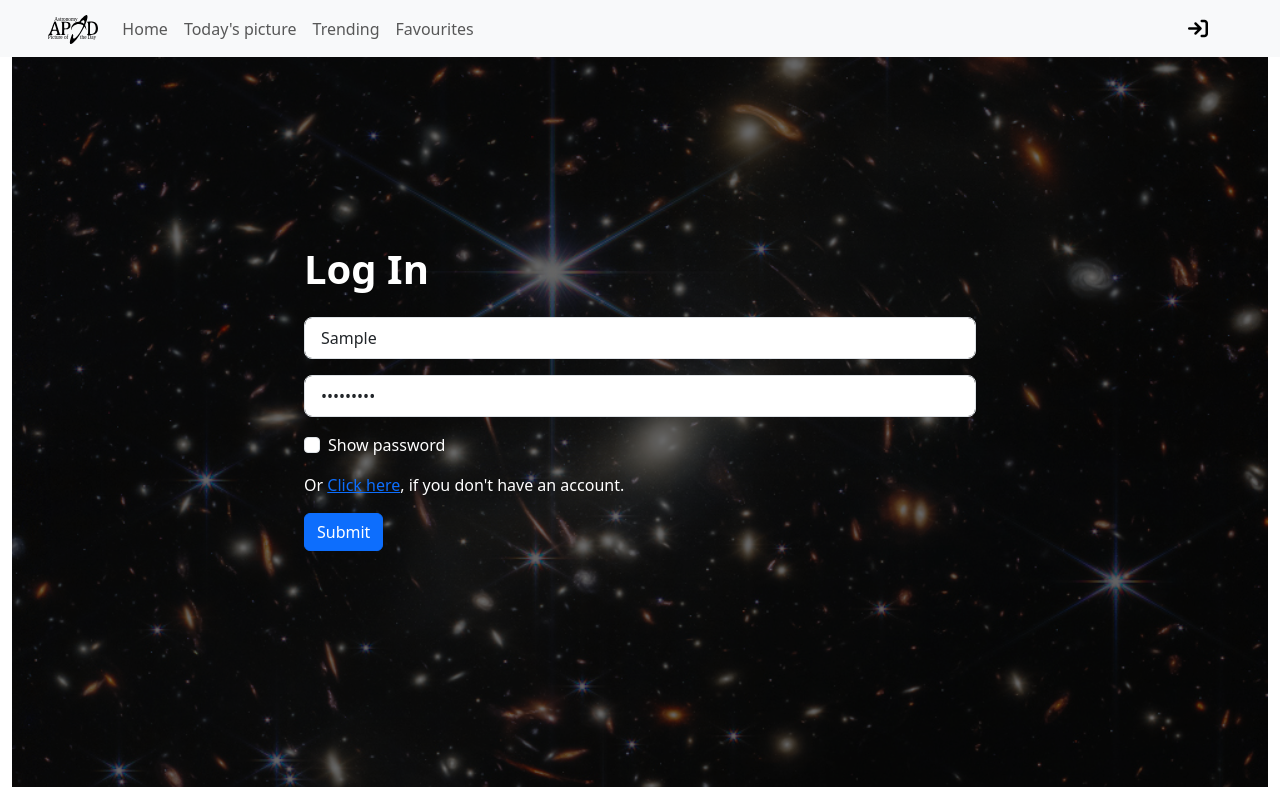
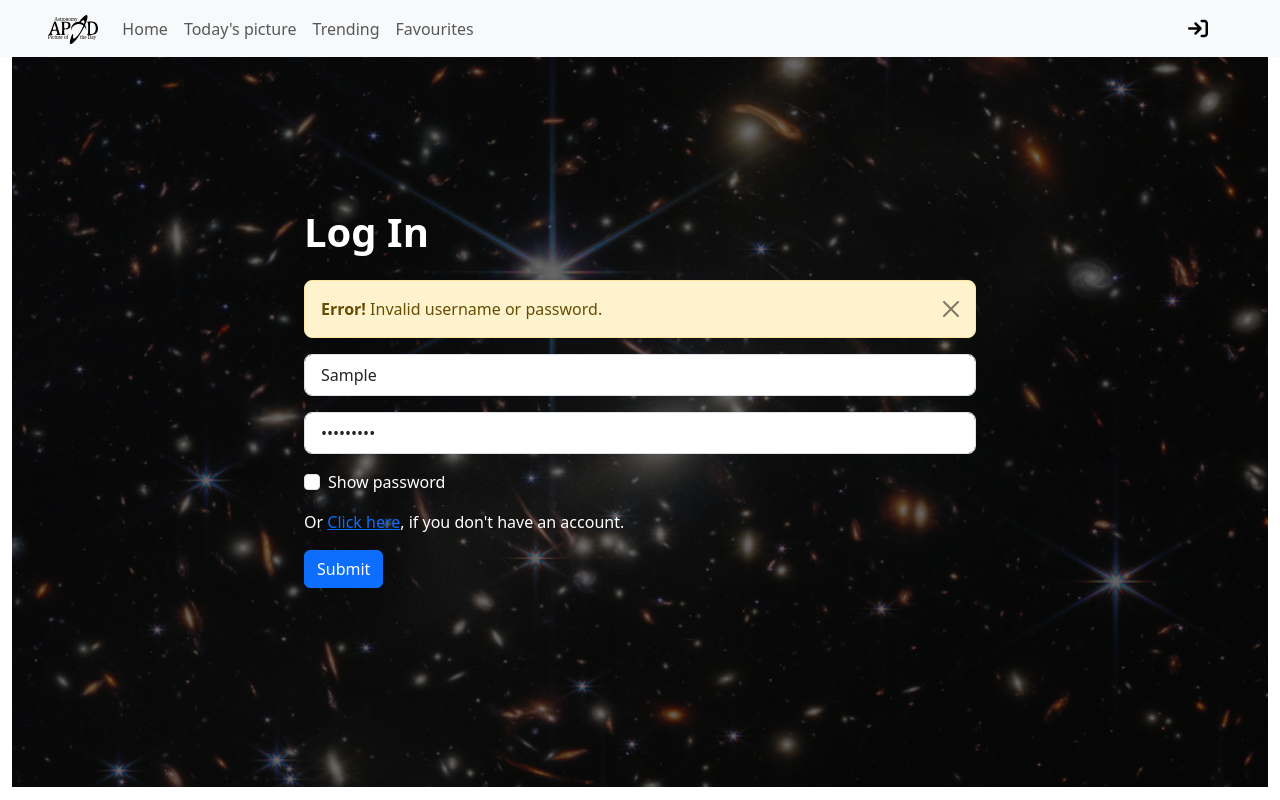
Before and after one commit to ImadSaddik/My_Universe_Hub, a Vue app in the folder frontend/: page /login in a window 1280 px wide. Both pictures are taken after typing "Sample", "Sample123" into the empty fields and a click on the button "Submit". Built offline with nearby package versions, Linux system fonts and the light colour scheme; no server answers; what vue3-lazyload would draw is missing.

Commit message:
added alert dialogs to login and signup pages

```diff
--- a/frontend/src/views/LogInView.vue
+++ b/frontend/src/views/LogInView.vue
@@ -7,6 +7,10 @@
         <div class="row px-5 pb-5 d-flex justify-content-center">
           <div class="col-8">
             <h1 class="display-5 fs-1 fw-bold text-white mb-4">Log In</h1>
+            <div v-if="showAlertDialog" class="alert alert-warning alert-dismissible fade show rounded-3" role="alert">
+              <strong>Error! </strong> {{ errorMessage }}
+              <button type="button" class="btn-close" data-bs-dismiss="alert" aria-label="Close" @click="showAlertDialog = false"></button>
+            </div>
             <form @submit.prevent="submitForm">
               <div class="mb-3">
                 <input
@@ -56,7 +60,9 @@ export default {
     return {
       username: '',
       password: '',
-      showHidePassword: true
+      showHidePassword: true,
+      showAlertDialog: false,
+      errorMessage: ''
     }
   },
   computed: {
@@ -91,6 +97,8 @@ export default {
         })
         .catch(error => {
           console.log(error)
+          this.showAlertDialog = true
+          this.errorMessage = 'Invalid username or password.'
         })
     }
   }
--- a/frontend/src/views/SignUpView.vue
+++ b/frontend/src/views/SignUpView.vue
@@ -7,6 +7,12 @@
         <div class="row px-5 pb-5 d-flex justify-content-center">
           <div class="col-8">
             <h1 class="display-5 fs-1 fw-bold text-white mb-4">Sign Up</h1>
+            <div v-if="showAlertDialog" class="alert alert-warning alert-dismissible fade show rounded-3" role="alert">
+              <div v-for="error in errors" :key="error">
+                <strong>Error! </strong> {{ error }}
+              </div>
+              <button type="button" class="btn-close" data-bs-dismiss="alert" aria-label="Close" @click="showAlertDialog = false"></button>
+            </div>
             <form @submit.prevent="submitForm">
               <div class="mb-3">
                 <input
@@ -63,6 +69,7 @@ export default {
       password: '',
       repeatPassword: '',
       showHidePassword: true,
+      showAlertDialog: false,
       errors: []
     }
   },
@@ -78,11 +85,19 @@ export default {
         this.errors.push('The password field is required.')
       }
 
+      if (this.repeatPassword === '') {
+        this.errors.push('The repeat password field is required.')
+      }
+
       if (this.password !== this.repeatPassword) {
         this.errors.push('The two password fields didn\'t match.')
       }
 
-      if (!this.errors.length) {
+      if (this.errors.length) {
+        this.showAlertDialog = true
+        return
+      }
+
       const formData = {
         username: this.username,
         password: this.password
@@ -92,13 +107,16 @@ export default {
       await axios
         .post('/api/v1/users/', formData)
         .then(response => {
+          this.errors = []
+          this.showAlertDialog = false
           this.$router.push('/login')
           console.log('successfully signed up')
         })
         .catch(error => {
           console.log(error)
+          this.errors.push('Something went wrong. Please try again.')
+          this.showAlertDialog = true
         })
-      }
     }
   }
 }
```
Lines whose indentation alone changed are shown as unchanged.
